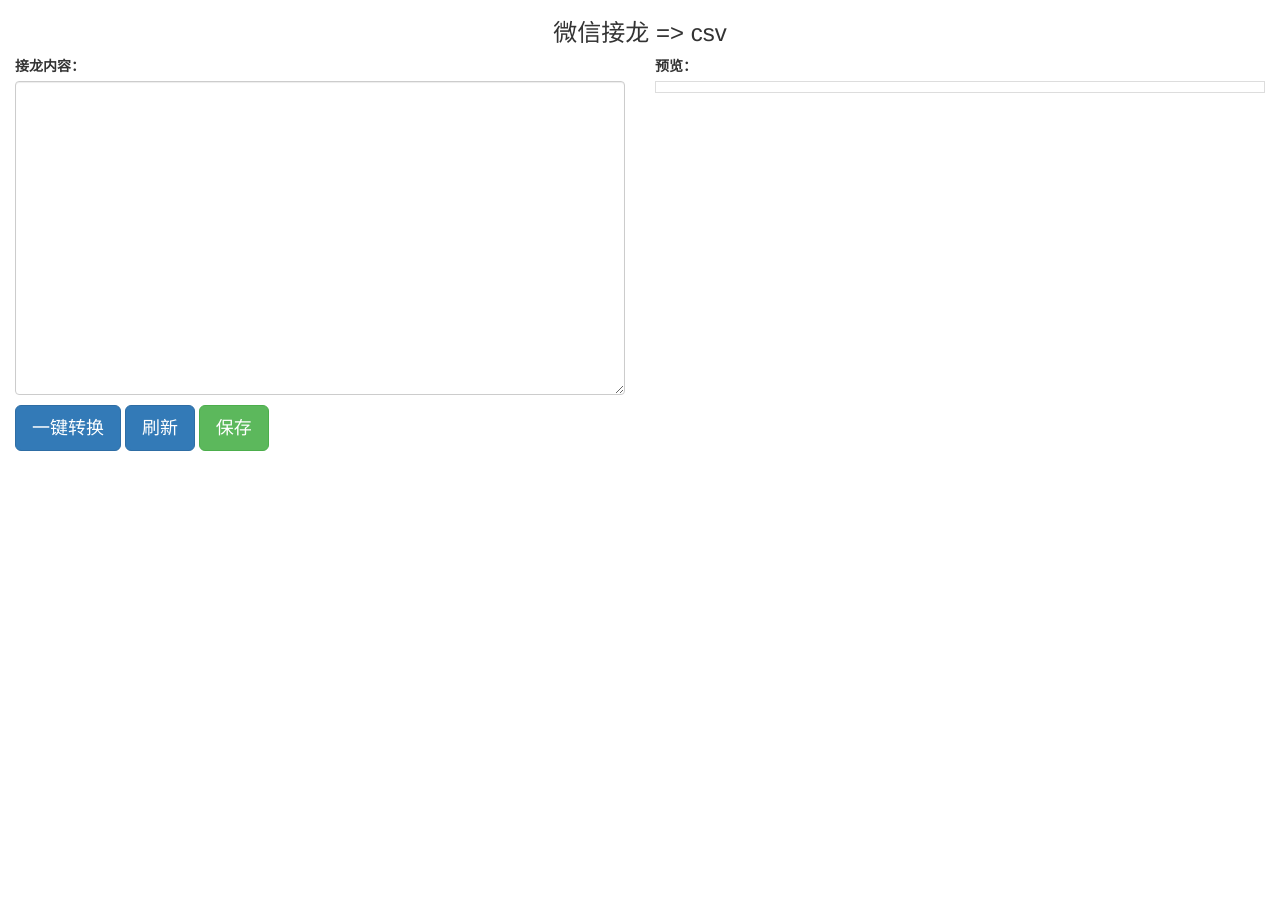
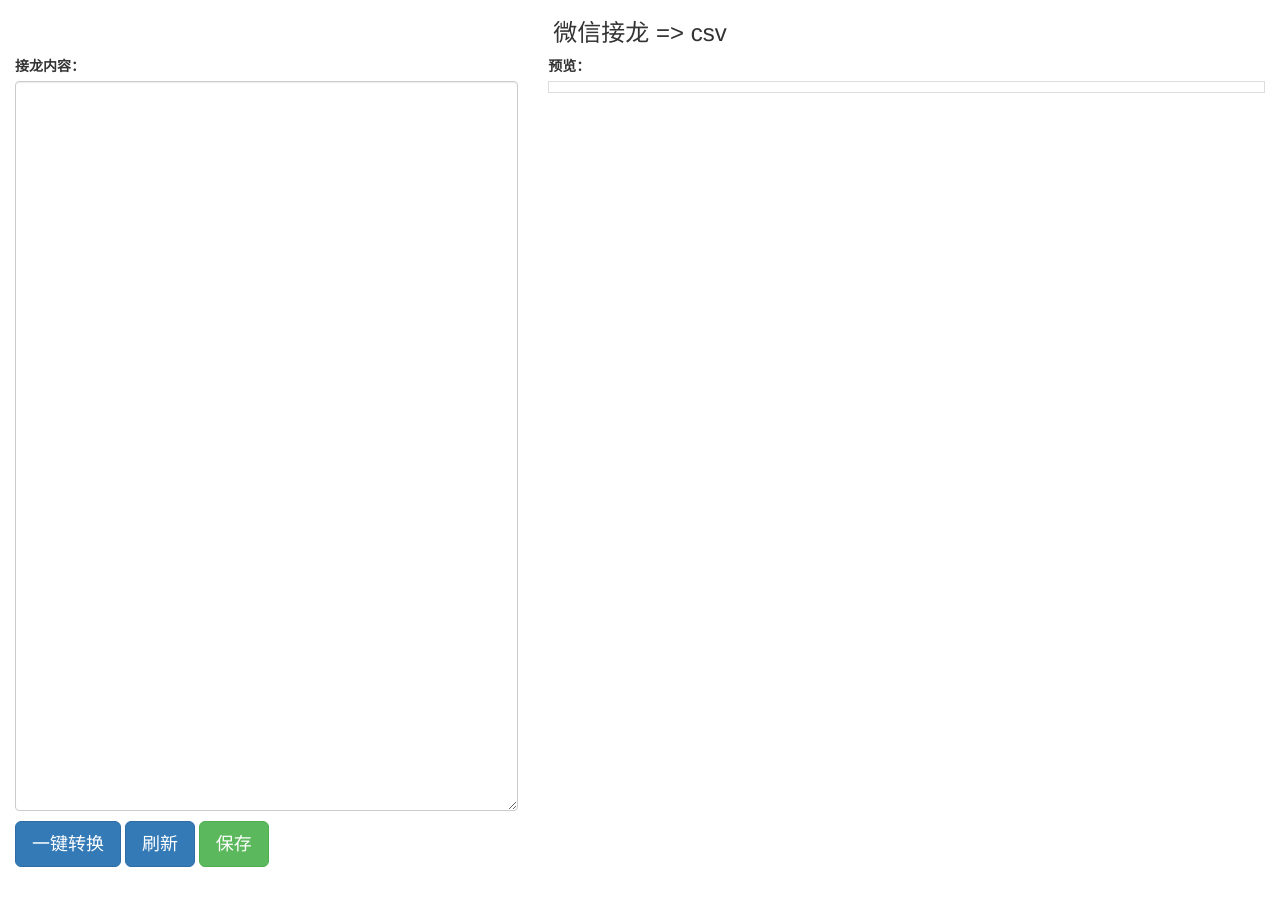
Before and after one commit to beertoast/beertoast.github.io, a Jekyll site: the page 微信接龙转cvs.html, which Jekyll copies as it is, in a window 1280 px wide. Built offline with Jekyll 4.4.1, drawn with Linux system fonts in a browser that asks for light colours; nearby versions of some CDN libraries.

Commit message:
Update 微信接龙转cvs.html

```diff
--- a/微信接龙转cvs.html
+++ b/微信接龙转cvs.html
@@ -18,19 +18,29 @@
       <script src="https://cdn.jsdelivr.cn/npm/html5shiv@3.7.3/dist/html5shiv.min.js"></script>
       <script src="https://cdn.jsdelivr.cn/npm/respond.js@1.4.2/dest/respond.min.js"></script>
     <![endif]-->
+    <style type="text/css">
+      @media(min-width: 768px){
+        .fixed{
+          position: fixed;
+        }
+        #editing_textarea{
+          height: calc(100vh - 170px);
+        }
+      }
+    </style>
     </head>
     <body>
       <h3 class="text-center">微信接龙 => csv</h3>
       <div class="container-fluid">
         <div class="row">
-          <div class="col-xs-12 col-md-6 col-md-push-6">
+          <div class="col-xs-12 col-md-7 col-md-push-5">
             <label>预览：</label>
             <table id="preview_table" class="table table-bordered table-hover table-condensed table-responsive">
 
             </table>
           </div>
 
-          <div class="col-xs-12 col-md-6 col-md-pull-6" style="position: fixed;">
+          <div class="col-xs-12 col-md-5 col-md-pull-7 fixed" >
             <label>接龙内容：</label>
             <textarea class="form-control" id="editing_textarea" rows="15"></textarea>
             <div class="row" style="margin-top:1rem">
```
